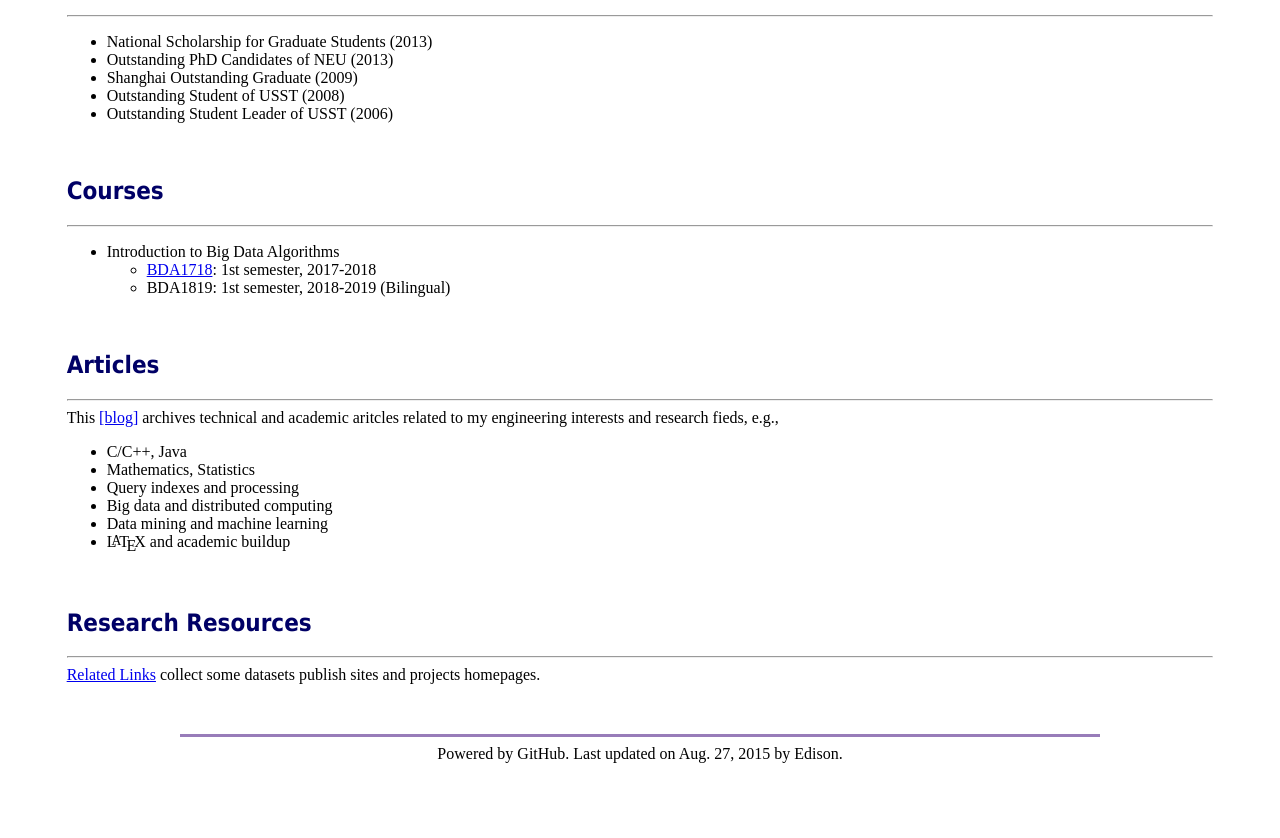
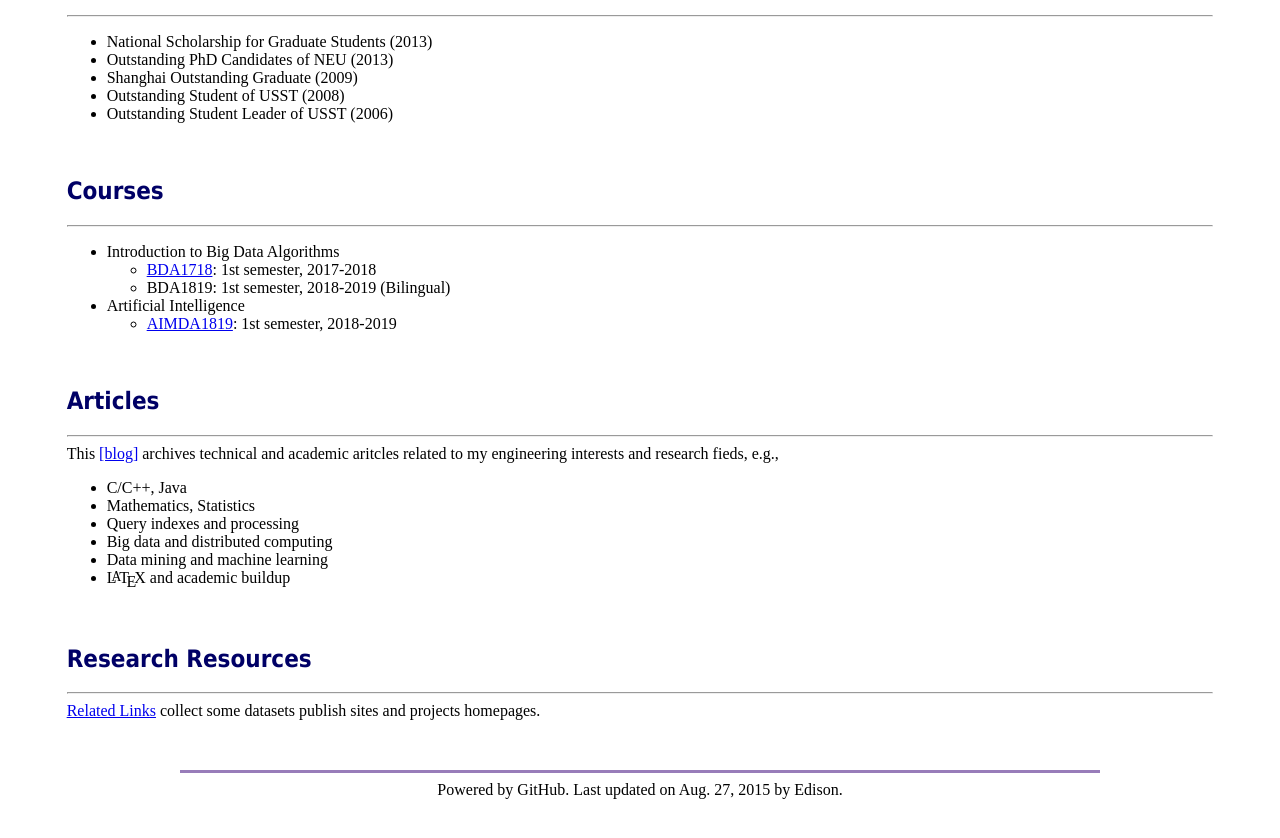
Before and after one commit to deepminingneu/edijason.github.io, a Jekyll site: the page index.html, which Jekyll copies as it is, in a window 1280 px wide and 900 px high, scrolled down 1384 px. Shown: the top 838 px of the window. Built offline with Jekyll 4.4.1, drawn with Linux system fonts in a browser that asks for light colours.

Commit message:
update homepage
update homepage

```diff
--- a/index.html
+++ b/index.html
@@ -110,6 +110,10 @@ edijasonbi AT gmail.com
 		<li><a href="courses/course-BDA1718.html">BDA1718</a>: 1st semester, 2017-2018</li>
 		<li>BDA1819: 1st semester, 2018-2019 (Bilingual)</li>
 	</ul>
+	<li>Artificial Intelligence</li>
+	<ul>
+		<li><a href="courses/course-AIMDA1819.html">AIMDA1819</a>: 1st semester, 2018-2019</li>
+	</ul>
 </ul>
 <p>&nbsp;</p>
 
```
